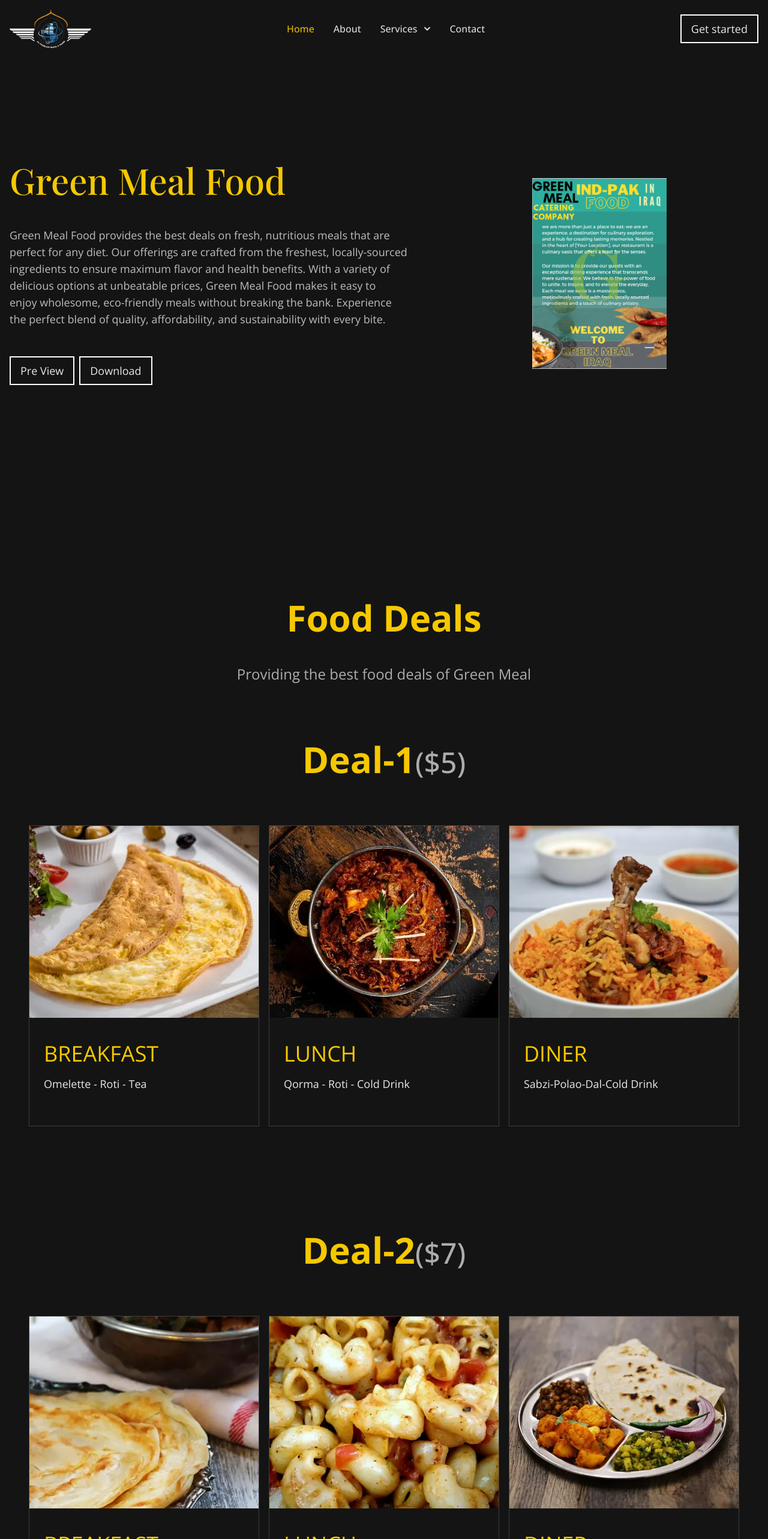
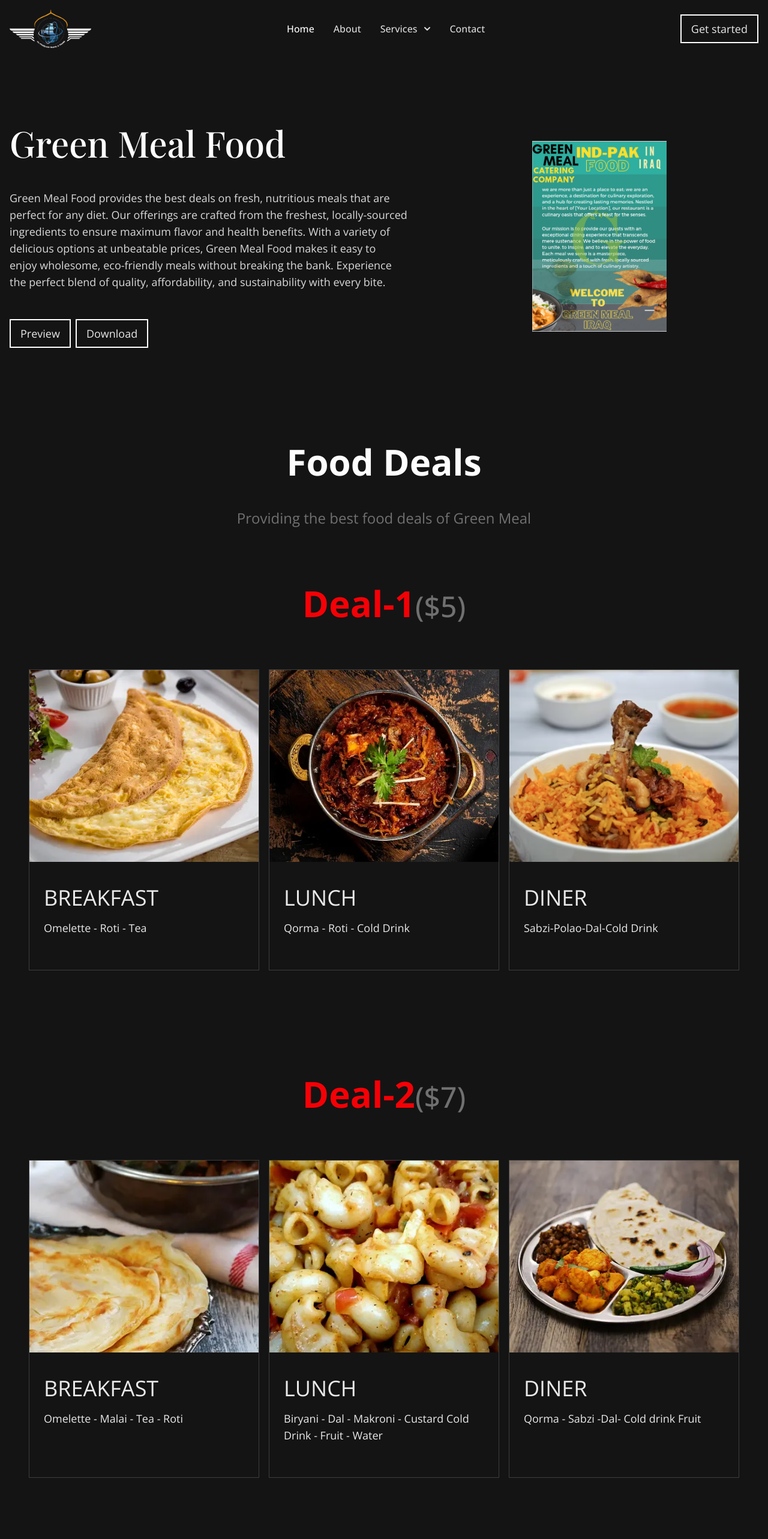
Before and after one commit to Malik-Haziq/al-thaqlain, a React (Vite) app: page /food in a window 1280 px wide. Shown: the top 2566 px of the page at 60% size. Built offline with nearby package versions, Linux system fonts and the light colour scheme; a web font is replaced by a local one.

Commit message:
changed theme to red

```diff
--- a/src/components/header.tsx
+++ b/src/components/header.tsx
@@ -4,7 +4,7 @@
       <div
         className={`bg-${_props.img} mb-32 h-[40vh] bg-no-repeat bg-center bg-cover text-center`}
       >
-        <h1 className=" text-7xl pt-28 text-secondary-400 flex justify-center ">
+        <h1 className="text-7xl pt-28 text-white-400 flex justify-center ">
           {_props.heading}
         </h1>
       </div>
--- a/src/components/navigation/Footer.tsx
+++ b/src/components/navigation/Footer.tsx
@@ -90,7 +90,7 @@
               © 2024. All right reserved. Al-Thaqlain Travel & Tours. Powered
               by&nbsp;
               <a
-                className="text-secondary-500 hover:border-b-[1px] border-secondary-500 duration-150"
+                className="text-white-500 hover:border-b-[1px] border-white-500 duration-150 font-medium"
                 href="https://codewithnaqvi.com"
               >
                 CodeWithNaqvi
--- a/src/components/navigation/Navbar.tsx
+++ b/src/components/navigation/Navbar.tsx
@@ -101,8 +101,8 @@
               <li>
                 <Link
                   to="/"
-                  className={`block py-2 px-3 md:p-0 duration-300 rounded md:bg-transparent md:hover:text-secondary-400 ${
-                    currentPage === "Home" && "text-secondary-500"
+                  className={`block py-2 px-3 md:p-0 duration-300 rounded md:bg-transparent md:hover:text-white-500 ${
+                    currentPage === "Home" && "text-white-500"
                   }`}
                   aria-current="page"
                   onClick={handleClick}
@@ -113,8 +113,8 @@
               <li>
                 <Link
                   to="/about"
-                  className={`block py-2 px-3 md:p-0 duration-300 rounded md:hover:bg-transparent md:hover:text-secondary-400 ${
-                    currentPage === "About" && "text-secondary-500"
+                  className={`block py-2 px-3 md:p-0 duration-300 rounded md:hover:bg-transparent md:hover:text-white-500 ${
+                    currentPage === "About" && "text-white-500"
                   }`}
                   onClick={handleClick}
                 >
@@ -124,7 +124,7 @@
               <li className="relative" ref={serviceDropdownRef}>
                 <button
                   id="dropdownNavbarLink"
-                  className="flex items-center justify-between w-full duration-300 py-2 px-3 text-white-300 rounded md:hover:bg-transparent md:border-0 md:hover:text-secondary-500 md:p-0 md:w-auto"
+                  className="flex items-center justify-between w-full duration-300 py-2 px-3 text-white-300 rounded md:hover:bg-transparent md:border-0 md:hover:text-white-500 md:p-0 md:w-auto"
                   onClick={handleServiceDropdown}
                 >
                   Services
@@ -157,8 +157,7 @@
                       <Link
                         to="hotel-booking"
                         className={`block px-4 py-2 hover:bg-gray-200 ${
-                          currentPage === "Hotel Booking" &&
-                          "text-secondary-500"
+                          currentPage === "Hotel Booking" && "text-white-500"
                         }`}
                         onClick={(e: React.MouseEvent<HTMLAnchorElement>) => {
                           handleClick(e);
@@ -172,7 +171,7 @@
                       <Link
                         to="visa"
                         className={`block px-4 py-2 hover:bg-gray-200 ${
-                          currentPage === "Visa" && "text-secondary-500"
+                          currentPage === "Visa" && "text-white-500"
                         }`}
                         onClick={(e: React.MouseEvent<HTMLAnchorElement>) => {
                           handleClick(e);
@@ -186,8 +185,7 @@
                       <Link
                         to="transportation"
                         className={`block px-4 py-2 hover:bg-gray-200 ${
-                          currentPage === "Transportation" &&
-                          "text-secondary-500"
+                          currentPage === "Transportation" && "text-white-500"
                         }`}
                         onClick={(e: React.MouseEvent<HTMLAnchorElement>) => {
                           handleClick(e);
@@ -201,7 +199,7 @@
                       <Link
                         to="food"
                         className={`block px-4 py-2 hover:bg-gray-200 ${
-                          currentPage === "Food" && "text-secondary-500"
+                          currentPage === "Food" && "text-white-500"
                         }`}
                         onClick={(e: React.MouseEvent<HTMLAnchorElement>) => {
                           handleClick(e);
@@ -217,8 +215,8 @@
               <li>
                 <Link
                   to="/contact"
-                  className={`block py-2 px-3 md:p-0 rounded md:hover:bg-transparent md:hover:text-secondary-500 ${
-                    currentPage === "Contact" && "text-secondary-500"
+                  className={`block py-2 px-3 md:p-0 rounded md:hover:bg-transparent md:hover:text-white-500 ${
+                    currentPage === "Contact" && "text-white-500"
                   }`}
                   onClick={handleClick}
                 >
--- a/src/pages/Menu/Menu.tsx
+++ b/src/pages/Menu/Menu.tsx
@@ -28,10 +28,10 @@
 function Menu_Header() {
   return (
     <>
-      <section className="flex gap-52 flex-wrap -mt-10 h-screen items-center">
+      <section className="flex gap-52 flex-wrap mt-24 h- items-center">
         <div>
-          <h1 className="text-6xl text-secondary-400 mb-12">Green Meal Food</h1>
-          <p className="text-white-200 text-lg mb-12 ">
+          <h1 className="text-6xl text-white-500 mb-12">Green Meal Food</h1>
+          <p className="text-white-300 text-lg mb-12 ">
             Green Meal Food provides the best deals on fresh, nutritious meals
             that are <br></br> perfect for any diet. Our offerings are crafted
             from the freshest, locally-sourced <br></br> ingredients to ensure
@@ -47,7 +47,7 @@
               className="text-white-400 hover:text-black-400 hover:bg-white-500 border-2 border-white-500 focus:outline-none text-lg px-4 py-2 text-center w-fit duration-200 font-openSans"
               target="_blank"
             >
-              Pre View
+              Preview
             </a>
             <a
               href={Pdf}
@@ -70,7 +70,7 @@
 function Menu_Outlet() {
   return (
     <>
-      <h2 className="text-secondary-400 text-center text-6xl mb-12 font-openSans font-bold">
+      <h2 className="text-white-500 text-center text-6xl mb-12 font-openSans font-bold">
         Food Deals
       </h2>
       <p className=" text-white-100 text-2xl text-center mb-20">
@@ -90,7 +90,7 @@
               alt="Food img"
             />
             <div className="p-6">
-              <h3 className="text-4xl text-secondary-400 mb-4">BREAKFAST</h3>
+              <h3 className="text-4xl text-white-400 mb-4">BREAKFAST</h3>
               <p className="text-lg text-white-400 mb-8">
                 Omelette - Roti - Tea
               </p>
@@ -103,7 +103,7 @@
               alt="Food img"
             />
             <div className="p-6">
-              <h3 className="text-4xl text-secondary-400 mb-4">LUNCH</h3>
+              <h3 className="text-4xl text-white-400 mb-4">LUNCH</h3>
               <p className="text-lg text-white-400 mb-8">
                 Qorma - Roti - Cold Drink
               </p>
@@ -116,7 +116,7 @@
               alt="Food img"
             />
             <div className="p-6">
-              <h3 className="text-4xl text-secondary-400 mb-4">DINER</h3>
+              <h3 className="text-4xl text-white-400 mb-4">DINER</h3>
               <p className="text-lg text-white-400 mb-8">
                 Sabzi-Polao-Dal-Cold Drink
               </p>
@@ -137,7 +137,7 @@
               alt="Food img"
             />
             <div className="p-6">
-              <h3 className="text-4xl text-secondary-400 mb-4">BREAKFAST</h3>
+              <h3 className="text-4xl text-white-400 mb-4">BREAKFAST</h3>
               <p className="text-lg text-white-400 mb-8">
                 Omelette - Malai - Tea - Roti
               </p>
@@ -150,7 +150,7 @@
               alt="Food img"
             />
             <div className="p-6">
-              <h3 className="text-4xl text-secondary-400 mb-4">LUNCH</h3>
+              <h3 className="text-4xl text-white-400 mb-4">LUNCH</h3>
               <p className="text-lg text-white-400 mb-8">
                 Biryani - Dal - Makroni - Custard Cold Drink - Fruit - Water
               </p>
@@ -163,7 +163,7 @@
               alt="Food img"
             />
             <div className="p-6">
-              <h3 className="text-4xl text-secondary-400 mb-4">DINER</h3>
+              <h3 className="text-4xl text-white-400 mb-4">DINER</h3>
               <p className="text-lg text-white-400 mb-8">
                 Qorma - Sabzi -Dal- Cold drink Fruit
               </p>
@@ -184,7 +184,7 @@
               alt="Food img"
             />
             <div className="p-6">
-              <h3 className="text-4xl text-secondary-400 mb-4">BREAKFAST</h3>
+              <h3 className="text-4xl text-white-400 mb-4">BREAKFAST</h3>
               <p className="text-lg text-white-400 mb-8">
                 Omelette - Malai - Tea - Roti Chana -Hony -Milk
               </p>
@@ -197,7 +197,7 @@
               alt="Food img"
             />
             <div className="p-6">
-              <h3 className="text-4xl text-secondary-400 mb-4">LUNCH</h3>
+              <h3 className="text-4xl text-white-400 mb-4">LUNCH</h3>
               <p className="text-lg text-white-400 mb-8">
                 Beef Qorma-Makroni-Custard- Cold drink - Water - Fruit Sada
                 Chawa
@@ -211,7 +211,7 @@
               alt="Food img"
             />
             <div className="p-6">
-              <h3 className="text-4xl text-secondary-400 mb-4">DINER</h3>
+              <h3 className="text-4xl text-white-400 mb-4">DINER</h3>
               <p className="text-lg text-white-400 mb-8">
                 Biryani - Mutton Qorma -Dal - Roti kheer - Cold Drink - Salad -
                 Water - Zetoon
@@ -233,7 +233,7 @@
               alt="Food img"
             />
             <div className="p-6">
-              <h3 className="text-4xl text-secondary-400 mb-4">BREAKFAST</h3>
+              <h3 className="text-4xl text-white-400 mb-4">BREAKFAST</h3>
               <p className="text-lg text-white-400 mb-8">
                 Omelette - Malai -Jam - Tea Roti - Hony Milk
               </p>
@@ -246,7 +246,7 @@
               alt="Food img"
             />
             <div className="p-6">
-              <h3 className="text-4xl text-secondary-400 mb-4">LUNCH</h3>
+              <h3 className="text-4xl text-white-400 mb-4">LUNCH</h3>
               <p className="text-lg text-white-400 mb-8">
                 Sada Chawal- Mutton Qorma -Dal - Roti Finger Chips- Cold Drink -
                 Salad - Fruit 3 Type . Water - Zetoon
@@ -260,7 +260,7 @@
               alt="Food img"
             />
             <div className="p-6">
-              <h3 className="text-4xl text-secondary-400 mb-4">DINER</h3>
+              <h3 className="text-4xl text-white-400 mb-4">DINER</h3>
               <p className="text-lg text-white-400 mb-8">
                 Beef Qorma- Biryani - Chiken Rost- Roti Custard-Cold drink -
                 Water - Fruit - Salad 4 Type
@@ -283,7 +283,7 @@
               alt="Food img"
             />
             <div className="p-6">
-              <h3 className="text-4xl text-secondary-400 mb-4">BREAKFAST</h3>
+              <h3 className="text-4xl text-white-400 mb-4">BREAKFAST</h3>
               <p className="text-lg text-white-400 mb-8">
                 Omelette - Malai -Jam - Roti - Hony -Milk - Alo Fry chany - Tea
                 - Juce
@@ -297,7 +297,7 @@
               alt="Food img"
             />
             <div className="p-6">
-              <h3 className="text-4xl text-secondary-400 mb-4">LUNCH</h3>
+              <h3 className="text-4xl text-white-400 mb-4">LUNCH</h3>
               <p className="text-lg text-white-400 mb-8">
                 Sada Chawal- Fish Fry -Fried rice - Biryani Roti - Chiken Fry-
                 Chiken Kabab Finger Chipe - Sabzi - Cold Drink - Kheer Salad 6
@@ -312,7 +312,7 @@
               alt="Food img"
             />
             <div className="p-6">
-              <h3 className="text-4xl text-secondary-400 mb-4">DINER</h3>
+              <h3 className="text-4xl text-white-400 mb-4">DINER</h3>
               <p className="text-lg text-white-400 mb-8">
                 Beef Qorma- Chiken qorma - Polao Makroni -Dal -Chiken rost
                 Finger chipe Kabab -Pizza -Fried rice -Salad 6 type Fruit 4 type
--- a/src/pages/Transportation/Transportation.tsx
+++ b/src/pages/Transportation/Transportation.tsx
@@ -19,9 +19,7 @@
       <Header heading="Transportation" img="headerBg" />
       <Transportation_Outlet />
       <section className="">
-        <h2 className="text-5xl text-secondary-400 text-center mb-28">
-          Register
-        </h2>
+        <h2 className="text-5xl text-white-400 text-center mb-28">Register</h2>
         <div className="flex gap-4">
           <Card
             heading="Syria trip"
--- a/tailwind.config.js
+++ b/tailwind.config.js
@@ -6,10 +6,10 @@
     extend: {
       colors: {
         secondary: {
-          100: "#FFE985",
-          400: "#F5C800",
-          500: "#E0B700",
-          600: "#CCA700",
+          100: "#EE4540",
+          400: "#f40006",
+          500: "#f40006",
+          600: "#c10005",
         },
         black: {
           100: "#292929",
@@ -20,7 +20,7 @@
           600: "#292929",
         },
         white: {
-          100: "#ADADAD",
+          100: "#707070",
           200: "#BDBDBD",
           300: "#DADADA",
           400: "#E9E9E9",
```
Also changed, not shown: src/pages/About/About.tsx (+7 -10 lines), src/pages/Home/Home.tsx (+2 -5 lines), src/pages/HotelBooking/HotelBooking.tsx (+15 -13 lines), src/pages/Visa/Visa.tsx (+7 -7 lines), src/assets/hotels/icons/chevron.svg (added).
